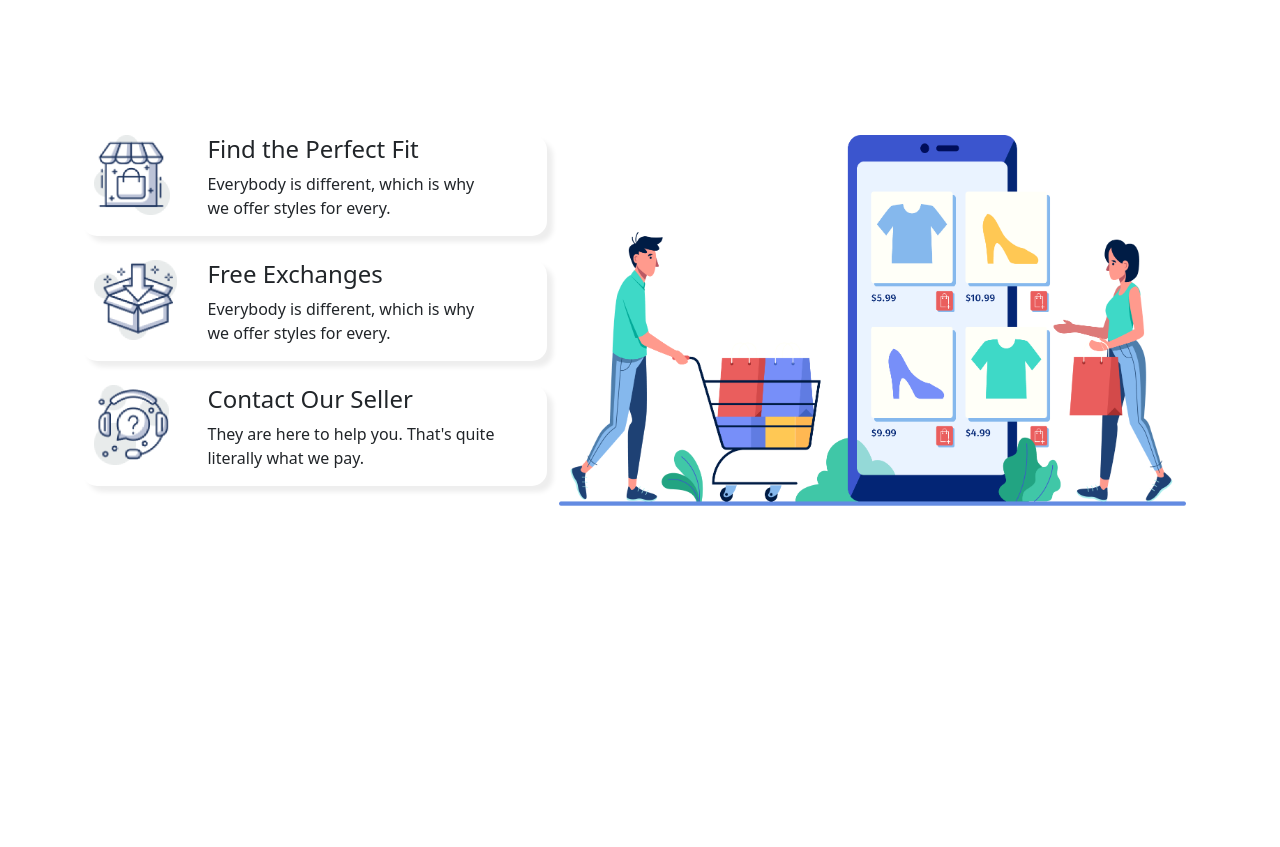
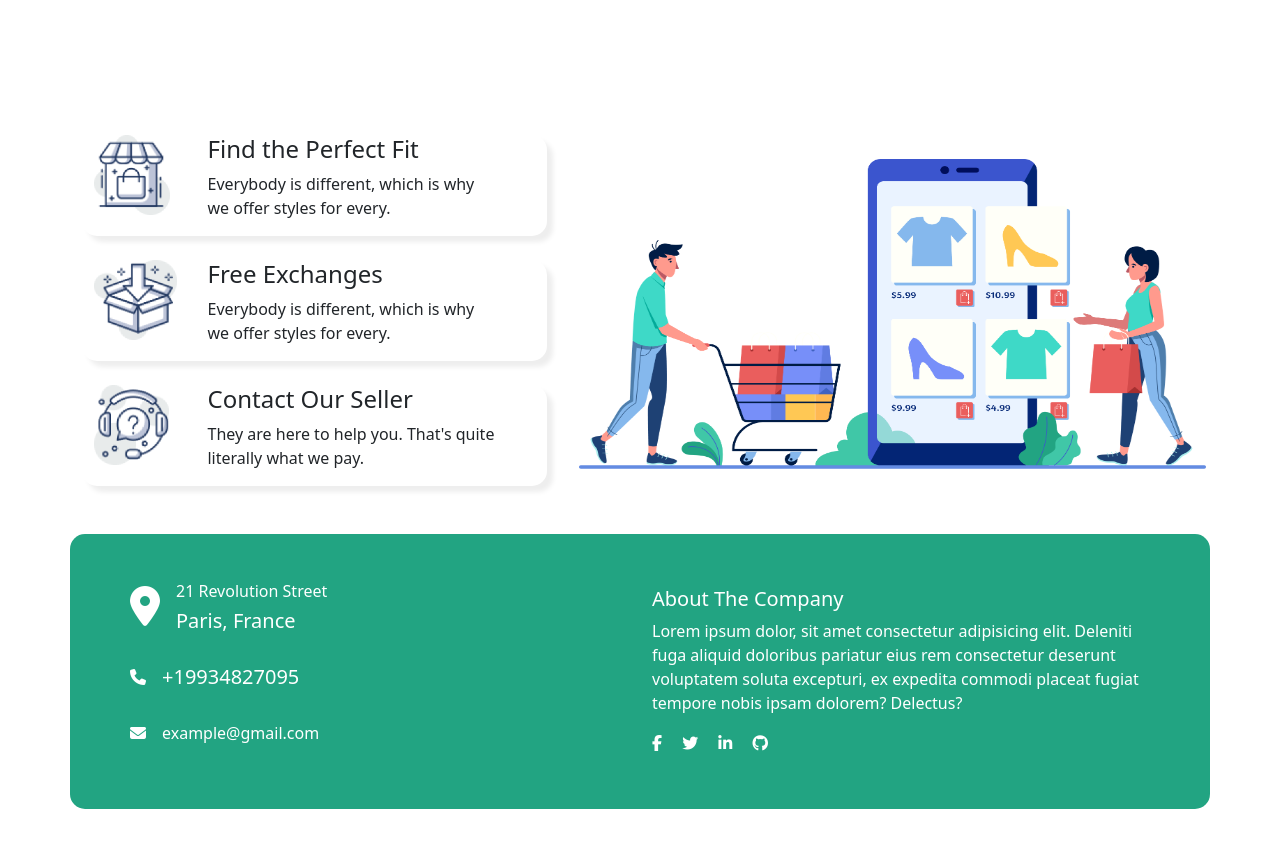
Before and after one commit to Saad-001/penguin-fashion-landing-page, a plain HTML site: page index.html in a window 1280 px wide. Shown: the part 2020-2867 px from the top of the page. Before the commit the page ends 2574 px from the top, so only its background shows below. Drawn offline with nearby package versions, Linux system fonts and the light colour scheme.

Commit message:
final update

```diff
--- a/index.html
+++ b/index.html
@@ -206,13 +206,53 @@
                         </div>
                     </div>
                 </div>
-                <div class="col-md-7 contact-col">
+                <div class="col-md-7 contact-col mt-4">
                     <img src="Logo, Icon/XMLID 1.png" alt="">
                 </div>
             </div>
-
         </section>
     </main>
+    <footer class="container mt-5 mb-5 pt-5 pb-5">
+       <div class="row d-flex align-items-center">
+           <div class="col-md-6 align-items-center">
+               <div class="row-md-5 ms-5 d-flex">
+                   <div>
+                     <h1><i class="fas fa-map-marker-alt"></i></h1>
+                   </div>
+                  <div class="ms-3">
+                     <h6>21 Revolution Street</h6>
+                     <h5>Paris, France</h5>
+                  </div>
+               </div>
+               <div class="row-md-5 ms-5 d-flex mt-4">
+                   <div>
+                   <i class="fas fa-phone"></i>
+                   </div>
+                   <div class="ms-3">
+                   <h5>+19934827095</h5>
+                   </div>
+               </div>
+               <div class="row-md-5 ms-5 d-flex mt-4">
+                   <div>
+                    <i class="fas fa-envelope"></i>
+                   </div>
+                   <div class="ms-3">
+                   <p>example@gmail.com</p>
+                   </div>
+               </div>
+           </div>
+           <div class="col-md-6">
+               <div class="me-5">
+               <h5>About The Company</h5>
+               <p>Lorem ipsum dolor, sit amet consectetur adipisicing elit. Deleniti fuga aliquid doloribus pariatur eius rem consectetur deserunt voluptatem soluta excepturi, ex expedita commodi placeat fugiat tempore nobis ipsam dolorem? Delectus?</p>
+               </div>
+               <div class="col-md-6">
+               <i class=" fab fa-facebook-f"></i> <i class=" ms-3 fab fa-twitter"></i> <i class=" ms-3 fab fa-linkedin-in"></i> <i class="fab fa-github ms-3"></i>
+               </div>
+
+           </div>
+       </div>
+    </footer>
     <!--start java script link-->
     <script src="https://cdn.jsdelivr.net/npm/bootstrap@5.0.0-beta1/dist/js/bootstrap.bundle.min.js" integrity="sha384-ygbV9kiqUc6oa4msXn9868pTtWMgiQaeYH7/t7LECLbyPA2x65Kgf80OJFdroafW" crossorigin="anonymous"></script>
 </body>
--- a/style.css
+++ b/style.css
@@ -1,5 +1,5 @@
 .website-logo{
-    width: 250px;
+    width: 280px;
     height: 40px;
 }
 
@@ -78,6 +78,8 @@
 
 .contact-col img{
     width: 100%;
+    height: 310px;
+    margin-left: 20px;
 
 }
 
@@ -90,3 +92,9 @@
     box-shadow: 6px 6px 5px #eee;
     border-radius: 15px;
 }
+
+footer{
+    background-color:rgb(34, 164, 130);
+    color: #fff;
+    border-radius: 15px;
+}
```
